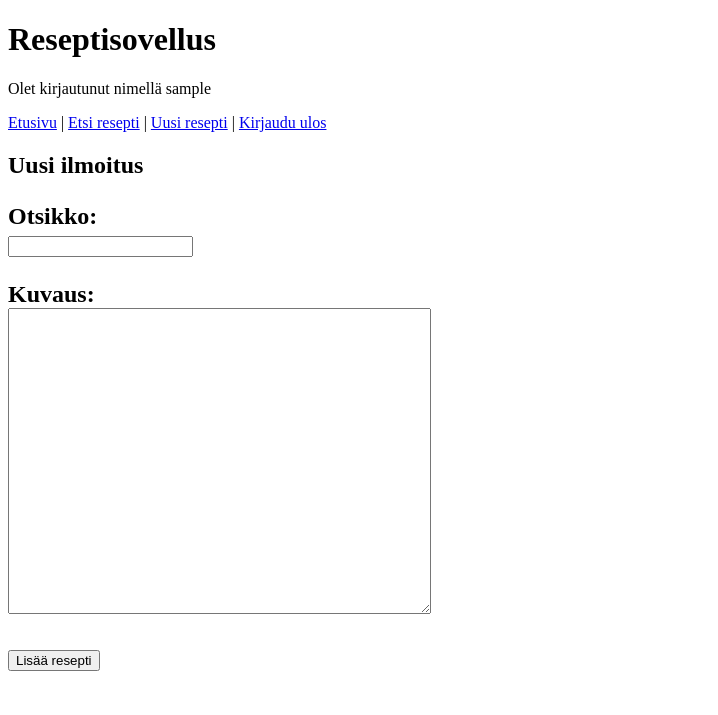
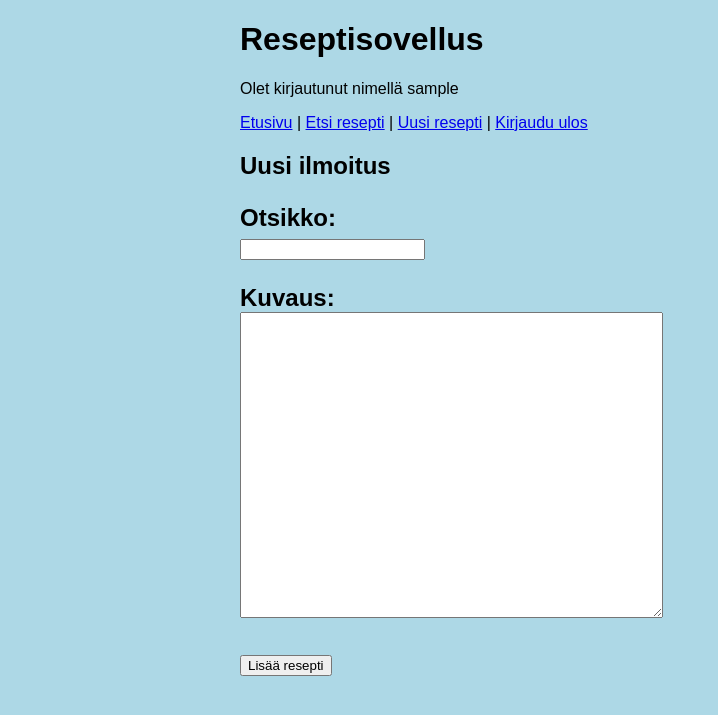
Before and after one commit to jemina16/reseptit, a Flask app: page /new_item in a window 1280 px wide. Shown: the top 715 px of the page, without its empty margins (0-718 px from the left). Run offline with Flask 3, Linux system fonts and the light colour scheme; the visitor is signed in with stand-in values (Sample User, id 1); data that the repository does not hold is empty.

Commit message:
Use CSS and improve recipe display

```diff
--- a/items.py
+++ b/items.py
@@ -54,7 +54,12 @@ def get_classes(item_id):
     return db.query(sql, [item_id])
 
 def get_items():
-    sql = "SELECT id, title FROM items ORDER BY id DESC"
+    sql = """SELECT items.id, items.title, users.id user_id, users.username,
+                    COUNT(comments.id) comment_count
+             FROM items JOIN users ON items.user_id = users.id
+                        LEFT JOIN comments ON items.id = comments.item_id
+             GROUP BY items.id
+             ORDER BY items.id DESC"""
     return db.query(sql)
 
 def get_item(item_id):
--- /dev/null
+++ b/static/main.css
@@ -0,0 +1,12 @@
+body {
+  margin: auto;
+  max-width: 50em;
+  font-family: sans-serif;
+  background-color: lightblue;
+}
+
+.item {
+  border: 2px solid black;
+  margin: 1em;
+  padding: 0.2em 0.5em;
+}
--- a/templates/layout.html
+++ b/templates/layout.html
@@ -3,6 +3,7 @@
 
 <head>
   <title>{% block title %}{% endblock %}</title>
+  <link rel="stylesheet" href="/static/main.css">
 </head>
 
 <body>
```
Also changed, not shown: templates/index.html (+6 -3 lines).
